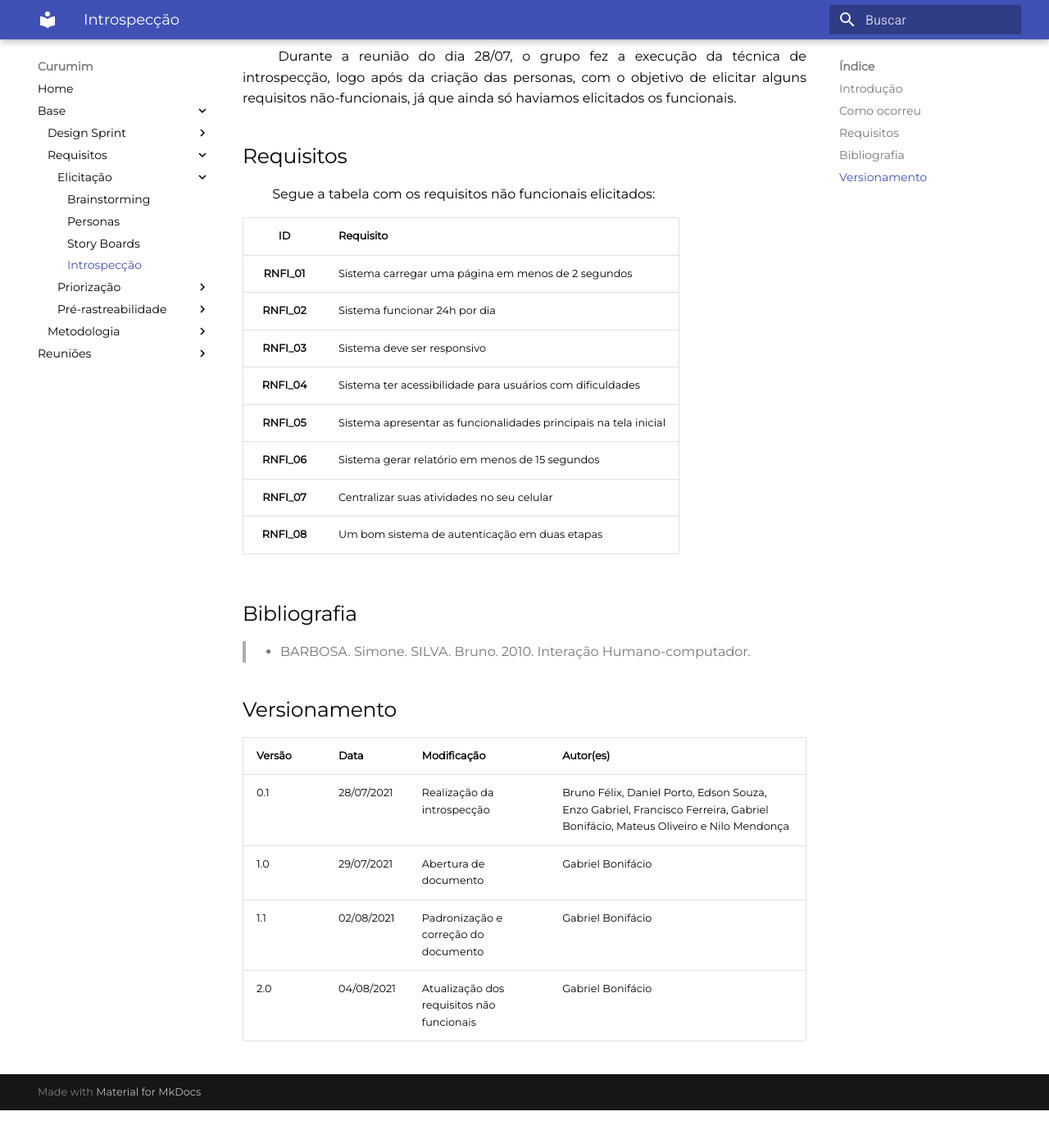
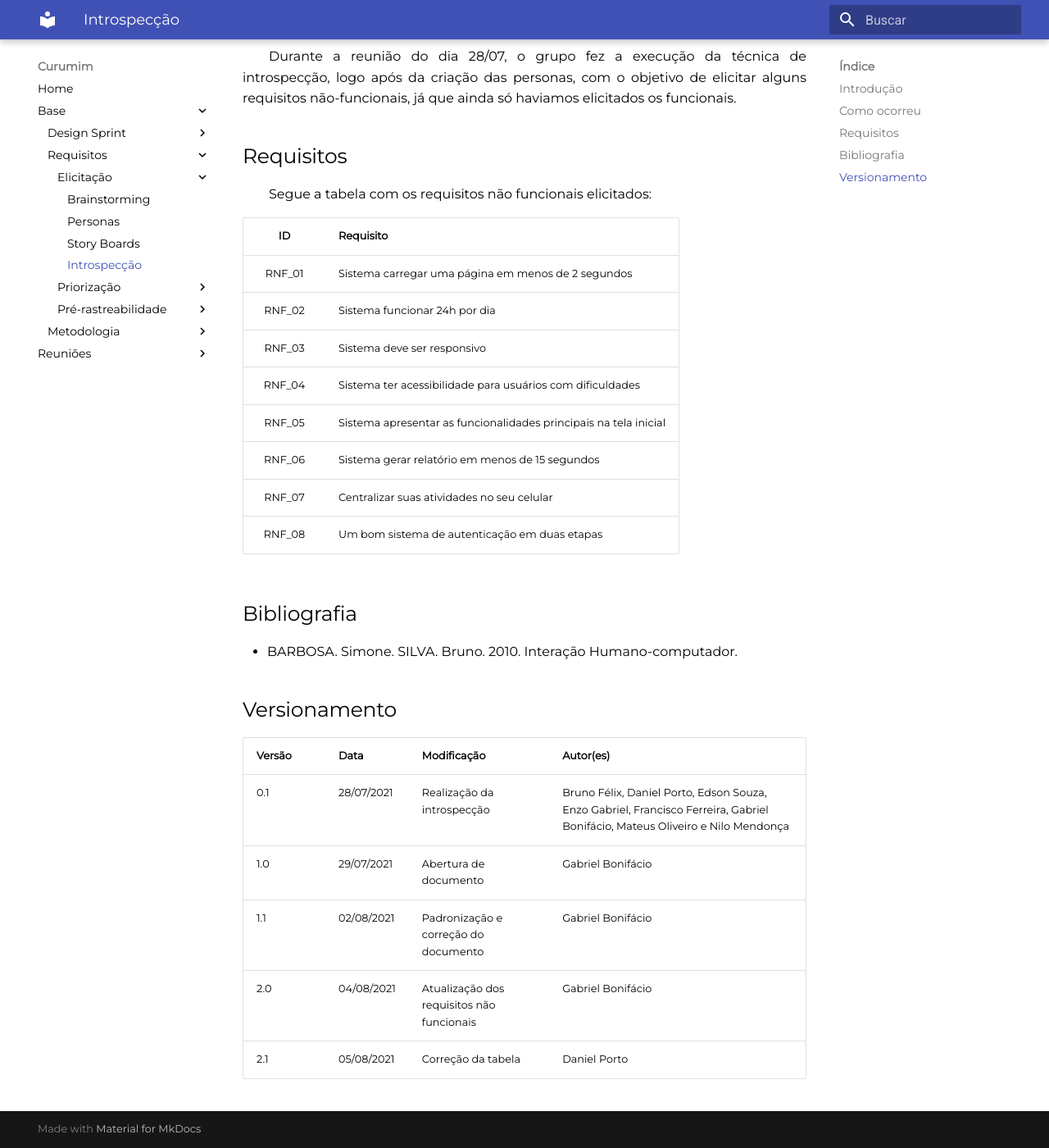
Before and after one commit to UnBArqDsw2021-1/2021.1_G6_Curumim, an MkDocs documentation site: the page built from docs/base/requisitos/elicitacao/introspeccao.md, in a window 1280 px wide and 1400 px high, scrolled down 368 px. Shown: the whole window at 82% size. Built offline with MkDocs 1.6.1 and Material for MkDocs 9.7.7, drawn with Linux system fonts in a browser that asks for light colours; before the commit the page ends 1722 px from its top, so only the background shows below that.

Commit message:
doc(#13): novo ajuste de espaçamento

```diff
--- a/docs/base/requisitos/elicitacao/introspeccao.md
+++ b/docs/base/requisitos/elicitacao/introspeccao.md
@@ -1,31 +1,28 @@
 ## Introdução
-
-&emsp;&emsp;
-A introspecção é uma técnica de elicitação de requisitos, baseando-se na ideia de buscar entender qual é o tipo de sistema a persona gostaria de ter (e ver) quando estivesse executando uma tarefa desejada na aplicação. Para isso, portanto, criamos as <a href="../elicitacao/personas.md">personas</a> com o intuito de utilizar essa técnica.
+&emsp;&emsp;A introspecção é uma técnica de elicitação de requisitos, baseando-se na ideia de buscar entender qual é o tipo de sistema a persona gostaria de ter (e ver) quando estivesse executando uma tarefa desejada na aplicação. Para isso, portanto, criamos as <a href="../elicitacao/personas.md">personas</a> com o intuito de utilizar essa técnica.
 
 ## Como ocorreu
-&emsp;&emsp;
-Durante a reunião do dia 28/07, o grupo fez a execução da técnica de introspecção, logo após da criação das personas, com o objetivo de elicitar alguns requisitos não-funcionais, já que ainda só haviamos elicitados os funcionais.
-&emsp;&emsp;
+
+&emsp;&emsp;Durante a reunião do dia 28/07, o grupo fez a execução da técnica de introspecção, logo após da criação das personas, com o objetivo de elicitar alguns requisitos não-funcionais, já que ainda só haviamos elicitados os funcionais.
+
 
 ## Requisitos
-&emsp;&emsp;
-Segue a tabela com os requisitos não funcionais elicitados:
+&emsp;&emsp;Segue a tabela com os requisitos não funcionais elicitados:
 
 |ID|Requisito|
 |:-:|--|
-|**RNFI_01**|Sistema carregar uma página em menos de 2 segundos|
-|**RNFI_02**|Sistema funcionar 24h por dia|
-|**RNFI_03**|Sistema deve ser responsivo|
-|**RNFI_04**|Sistema ter acessibilidade para usuários com dificuldades|
-|**RNFI_05**|Sistema apresentar as funcionalidades principais na tela inicial|
-|**RNFI_06**|Sistema gerar relatório em menos de 15 segundos|
-|**RNFI_07**|Centralizar suas atividades no seu celular|
-|**RNFI_08**|Um bom sistema de autenticação em duas etapas|
+|RNF_01|Sistema carregar uma página em menos de 2 segundos|
+|RNF_02|Sistema funcionar 24h por dia|
+|RNF_03|Sistema deve ser responsivo|
+|RNF_04|Sistema ter acessibilidade para usuários com dificuldades|
+|RNF_05|Sistema apresentar as funcionalidades principais na tela inicial|
+|RNF_06|Sistema gerar relatório em menos de 15 segundos|
+|RNF_07|Centralizar suas atividades no seu celular|
+|RNF_08|Um bom sistema de autenticação em duas etapas|
 
 ## Bibliografia
 
-> - BARBOSA. Simone. SILVA. Bruno. 2010. Interação Humano-computador.
+- BARBOSA. Simone. SILVA. Bruno. 2010. Interação Humano-computador.
 
 ## Versionamento
 | Versão | Data | Modificação | Autor(es) |
@@ -34,3 +31,4 @@
 |1.0|29/07/2021| Abertura de documento | Gabriel Bonifácio |
 |1.1|02/08/2021| Padronização e correção do documento | Gabriel Bonifácio |
 |2.0|04/08/2021| Atualização dos requisitos não funcionais | Gabriel Bonifácio |
+|2.1|05/08/2021| Correção da tabela | Daniel Porto |
```
